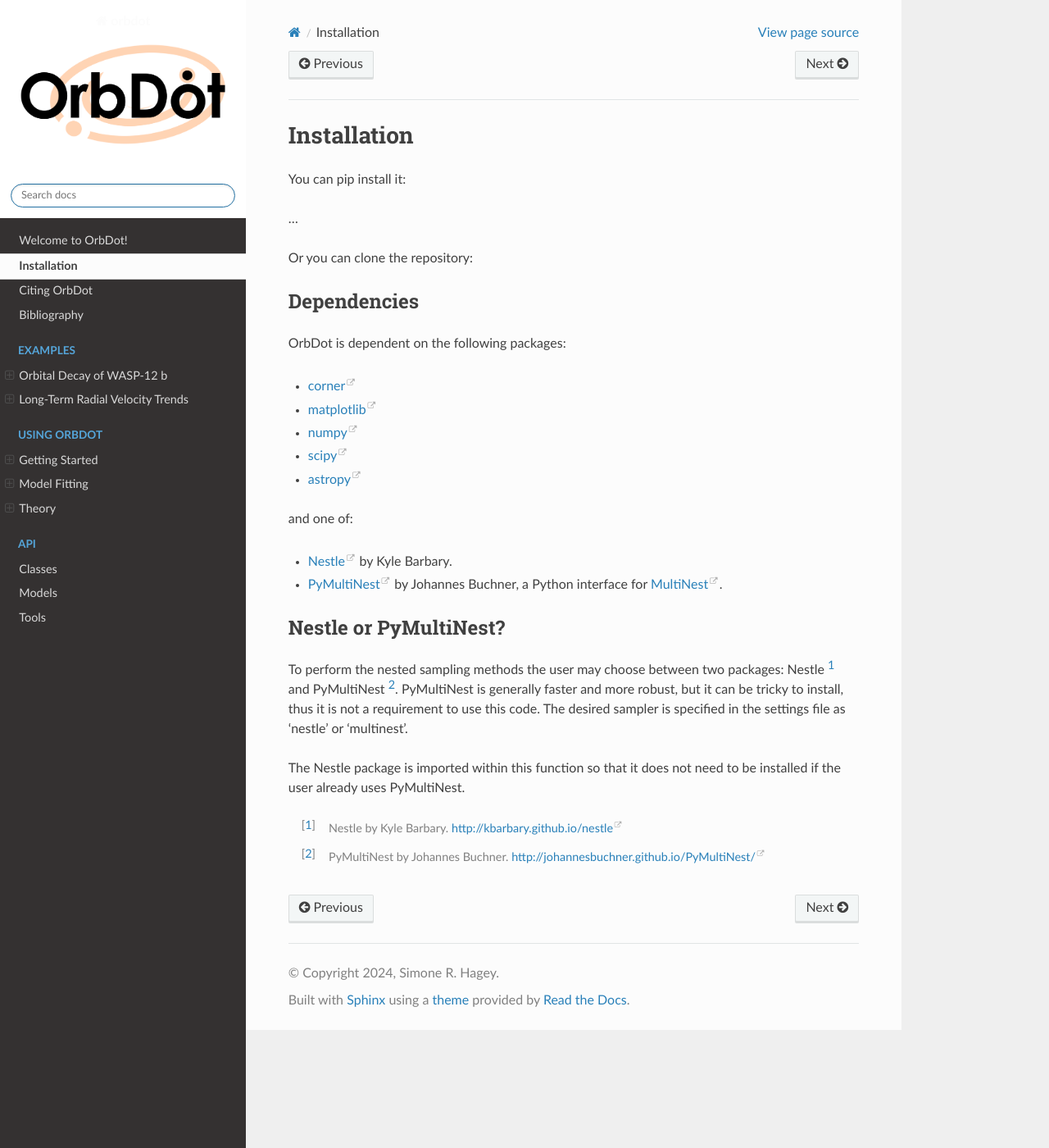
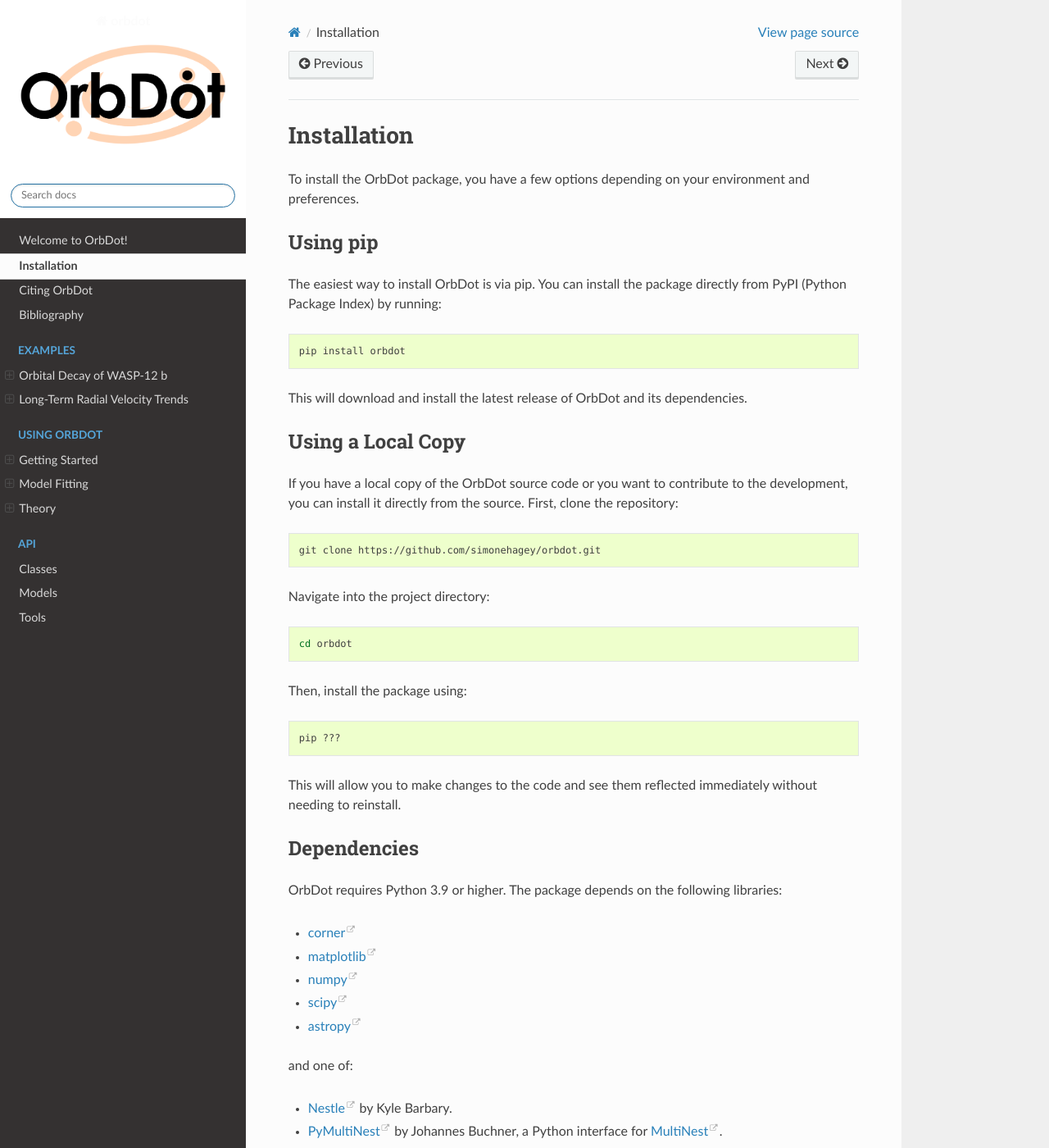
Before and after one commit to simonehagey/orbdot, a Sphinx documentation site: the page built from docs/source/installation.rst, in a window 1280 px wide and 1400 px high. Shown: the whole window at 82% size. Built offline with Sphinx 7.4.7 and the Read the Docs theme 2.0.0, drawn with Linux system fonts in a browser that asks for light colours; some of the changed text lies outside the part shown.

Commit message:
Updating docs

```diff
--- a/docs/source/getting_started.rst
+++ b/docs/source/getting_started.rst
@@ -371,7 +371,9 @@ The examples :ref:`example-wasp-12` and :ref:`example-rv-trends` may help famili
 
 Default Info File
 ^^^^^^^^^^^^^^^^^
-The ``"orbdot/defaults/default_info_file.json"`` file, shown in the dropdown below, contains null entries that are automatically overridden by any keys that are in the user's info file.
+Whenever a :class:`~orbdot.star_planet.StarPlanet` object is created, the default settings file (``orbdot/defaults/default_settings_file.json``) is merged with the user-provided file to maintain consistency. Not all fields in the settings file need to be populated. If a key is provided by the user, that value overrides the default one.
+
+The default info file (``orbdot/defaults/default_info_file.json``) is merged with the user-provided file, as not all fields must be populated. If a key is provided by the user, that value overrides the default one.
 
 .. admonition:: Default Info File
   :class: dropdown
--- a/docs/source/installation.rst
+++ b/docs/source/installation.rst
@@ -4,17 +4,43 @@
 Installation
 ************
 
-You can pip install it:
+To install the OrbDot package, you have a few options depending on your environment and preferences.
 
-...
+Using pip
+---------
+The easiest way to install OrbDot is via pip. You can install the package directly from PyPI (Python Package Index) by running:
 
-Or you can clone the repository:
+.. code-block:: bash
 
+    pip install orbdot
+
+This will download and install the latest release of OrbDot and its dependencies.
+
+Using a Local Copy
+------------------
+If you have a local copy of the OrbDot source code or you want to contribute to the development, you can install it directly from the source. First, clone the repository:
+
+.. code-block:: bash
+
+    git clone https://github.com/simonehagey/orbdot.git
+
+Navigate into the project directory:
+
+.. code-block:: bash
+
+    cd orbdot
+
+Then, install the package using:
+
+.. code-block:: bash
+
+    pip ???
+
+This will allow you to make changes to the code and see them reflected immediately without needing to reinstall.
 
 Dependencies
 ------------
-
-OrbDot is dependent on the following packages:
+OrbDot requires Python 3.9 or higher. The package depends on the following libraries:
 
 - `corner <https://github.com/dfm/corner.py>`_
 - `matplotlib <https://github.com/matplotlib/matplotlib>`_
@@ -28,14 +54,5 @@ and one of:
 - `PyMultiNest <https://github.com/JohannesBuchner/PyMultiNest>`_ by Johannes Buchner, a Python interface
   for `MultiNest <https://github.com/JohannesBuchner/MultiNest>`_.
 
-Nestle or PyMultiNest?
-----------------------
-To perform the nested sampling methods the user may choose between two packages: Nestle [1]_
-and PyMultiNest [2]_. PyMultiNest is generally faster and more robust, but it can be tricky to
-install, thus it is not a requirement to use this code. The desired sampler is specified in the
-settings file as 'nestle' or 'multinest'.
-
-The Nestle package is imported within this function so that it does not need to be installed if the user already uses PyMultiNest.
-
-.. [1] Nestle by Kyle Barbary. http://kbarbary.github.io/nestle
-.. [2] PyMultiNest by Johannes Buchner. http://johannesbuchner.github.io/PyMultiNest/
+.. note::
+    To perform the nested sampling methods the user may choose between two packages: ``Nestle`` and ``PyMultiNest``. ``PyMultiNest`` is generally faster and more robust, but it can be tricky to install, thus it is not a requirement to use this code. ``Nestle`` is included in the ``requirements.txt`` file.
```
Also changed, not shown: other parts of docs/source/getting_started.rst (+1 -1 lines), docs/source/citing-orbdot.rst (+26 -1 lines), docs/source/example_rv_trends.rst (+26 -24 lines).
